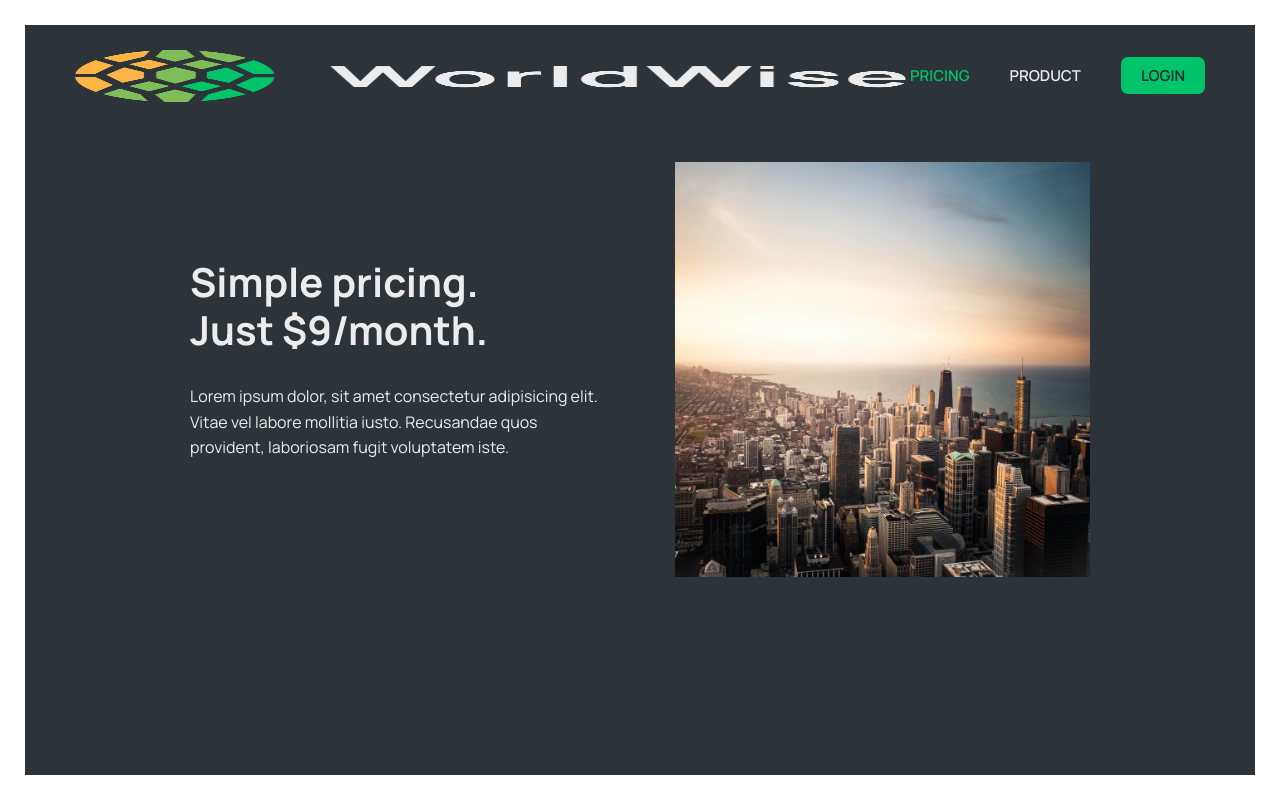
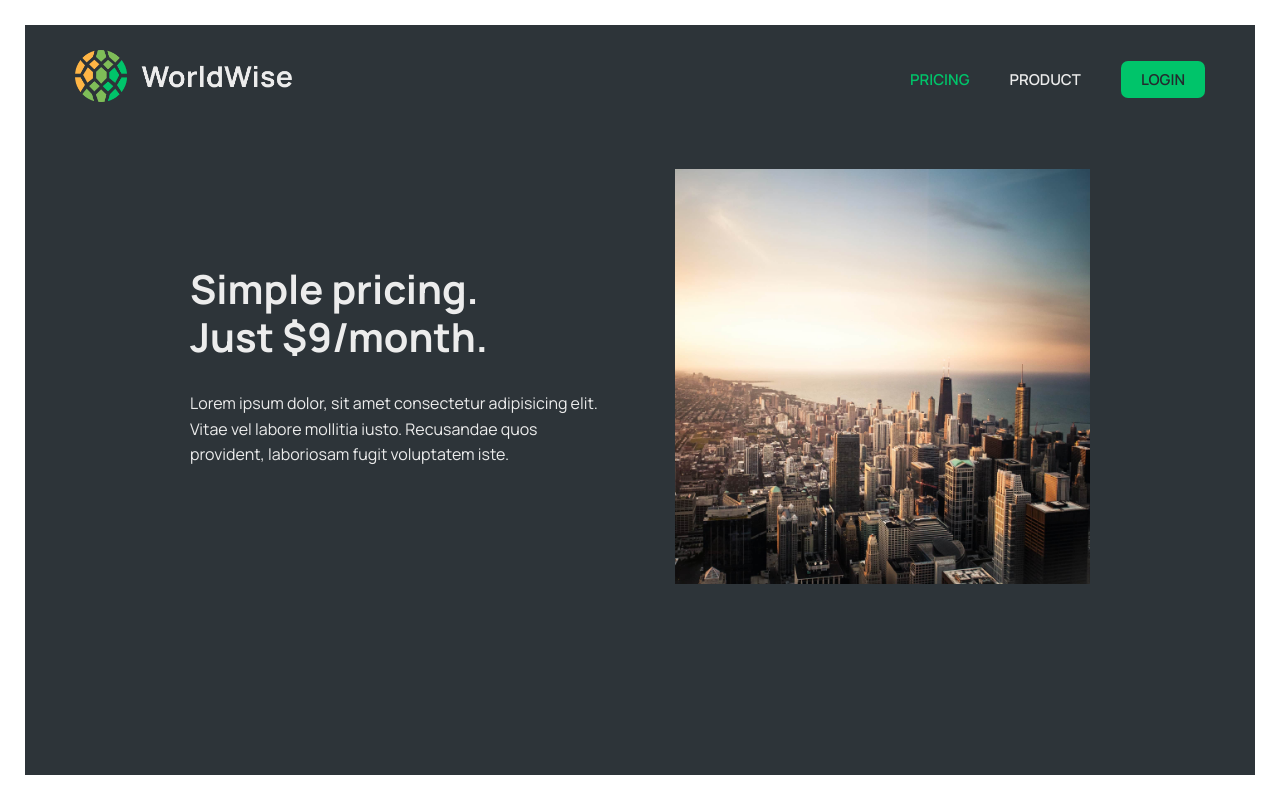
Before and after one commit to OmarElkeshen38/WorldWise, a React (Vite) app: page /pricing in a window 1280 px wide. Built offline with nearby package versions, Linux system fonts and the light colour scheme; data requests are answered from the project's data file; the HTML template or start-up script is replaced by a standard one.

Commit message:
solve the logo error

```diff
--- a/src/App.jsx
+++ b/src/App.jsx
@@ -1,5 +1,5 @@
 import { useEffect, useState } from "react";
-import { BrowserRouter, Route, Routes } from "react-router-dom";
+import { BrowserRouter, Navigate, Route, Routes } from "react-router-dom";
 import Product from "./pages/Product";
 import Pricing from "./pages/Pricing";
 import Homepage from "./pages/Homepage";
@@ -44,7 +44,7 @@ function App() {
           <Route path="app" element={<AppLayout />}>
             <Route
               index
-              element={<CityList cities={cities} isLoading={isLoading} />}
+              element={<Navigate replace to="cities" />}
             />
             <Route
               path="cities"
--- a/src/components/Logo.jsx
+++ b/src/components/Logo.jsx
@@ -1,7 +1,12 @@
+import { NavLink } from "react-router-dom";
 import styles from "./Logo.module.css";
 
 function Logo() {
-  return <img src="/logo.png" alt="WorldWise logo" className={styles.logo} />;
+  return <>
+  <NavLink to="/">
+    <img src="/logo.png" alt="WorldWise logo" className={styles.logo} />
+  </NavLink>
+  </>
 }
 
 export default Logo;
--- a/src/components/PageNav.jsx
+++ b/src/components/PageNav.jsx
@@ -8,7 +8,7 @@ function PageNav() {
         <Logo/>
       <ul>
         <li>
-          <NavLink to="/pricing">Pricing</NavLink>
+        <NavLink to="/pricing">Pricing</NavLink>
         </li>
         <li>
           <NavLink to="/product">Product</NavLink>
--- a/src/pages/Login.jsx
+++ b/src/pages/Login.jsx
@@ -1,6 +1,7 @@
 import { useState } from "react";
 import styles from "./Login.module.css";
 import PageNav from "../components/PageNav";
+import Button from "../components/Button";
 
 export default function Login() {
   // PRE-FILL FOR DEV PURPOSES
@@ -32,7 +33,7 @@ export default function Login() {
         </div>
 
         <div>
-          <button className={styles.ctaLink}>Login</button>
+          <Button type="primary">Login</Button>
         </div>
       </form>
     </main>
--- a/src/pages/Pricing.jsx
+++ b/src/pages/Pricing.jsx
@@ -6,7 +6,6 @@ export default function Product() {
   return (
     <main className={styles.product}>
         <PageNav />
-
       <section>
         <div>
           <h2>
```
